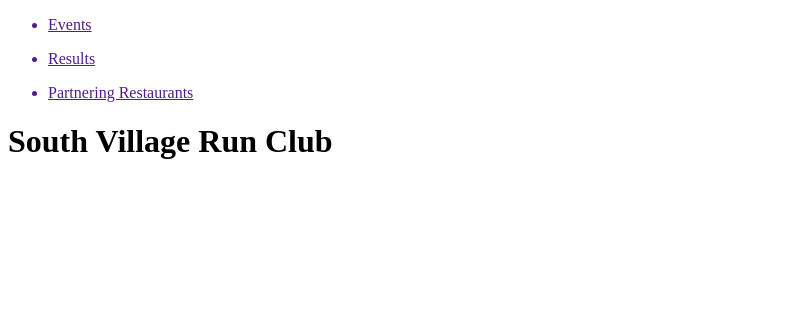
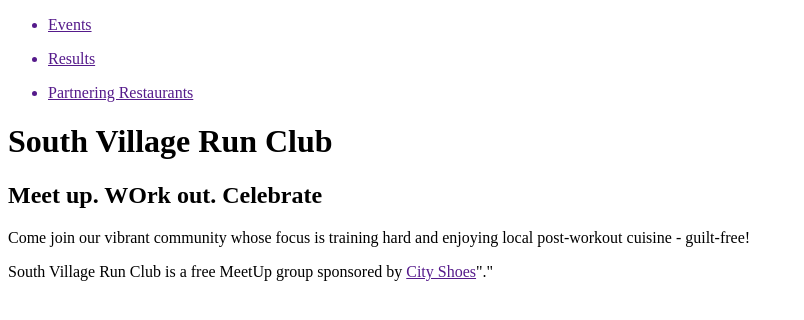
Before and after one commit to kavancamp/Responsive-practice, a plain HTML site: page index.html in a window 1280 px wide. Shown: the whole page, without its empty margins (0-804 px from the left). Drawn offline with Linux system fonts and the light colour scheme.

Commit message:
added summary element

```diff
--- a/index.html
+++ b/index.html
@@ -22,6 +22,14 @@
     <div class="intro">
         <h1>South Village Run Club</h1>
     </div>
-
+    <div class="summary">
+        <h2>Meet up. WOrk out. Celebrate</h2>
+        <p>
+        Come join our vibrant community whose focus is training hard and enjoying local post-workout cuisine - guilt-free!
+        </p>
+        <p>South Village Run Club is a free MeetUp group sponsored by
+        <a href>City Shoes</a>"."
+        </p>
+    </div>
 </body>
 </html>
```
